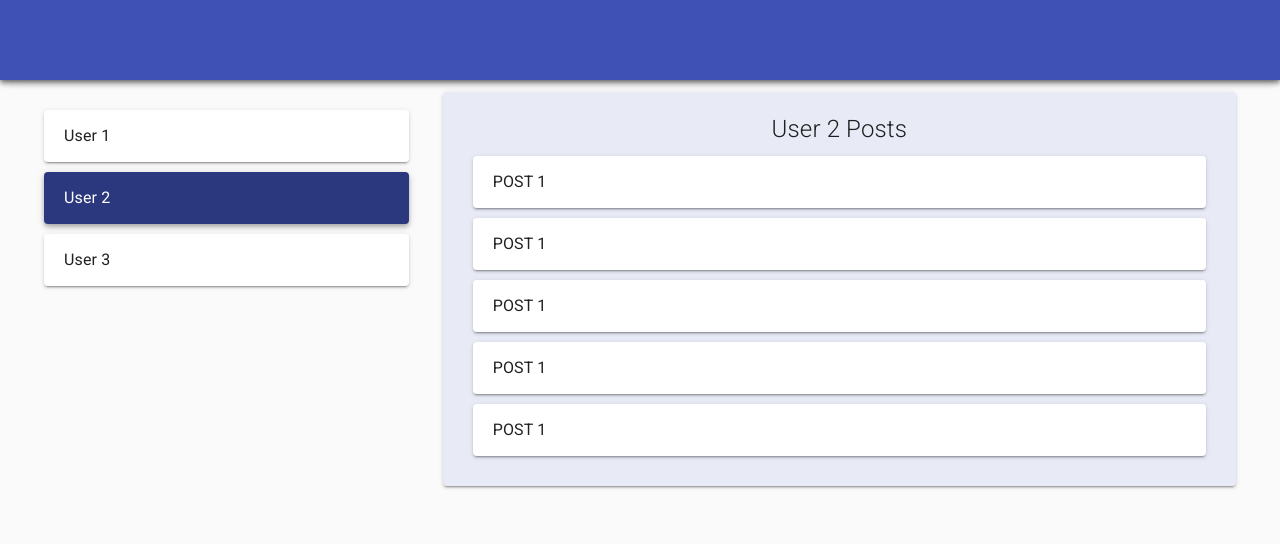
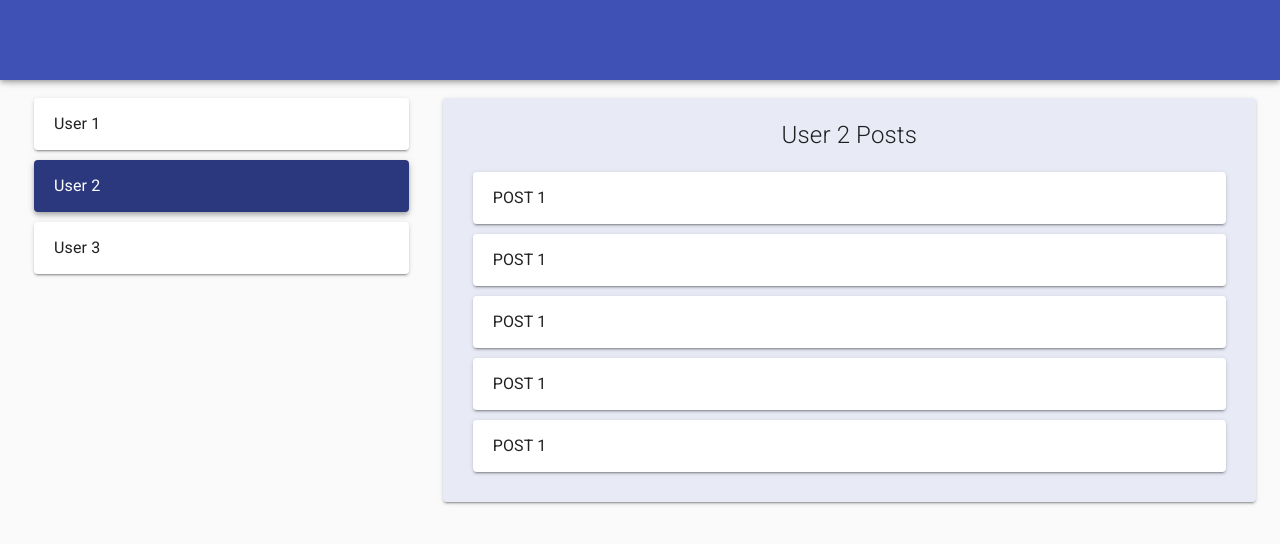
Before and after one commit to frustak/uto-assessment, a React (Create React App) app: page / in a window 1280 px wide. Shown: the top 544 px of the page. Built offline with nearby package versions, Linux system fonts and the light colour scheme.

Commit message:
minor changes

```diff
--- a/src/routes/home/UserPosts.tsx
+++ b/src/routes/home/UserPosts.tsx
@@ -3,13 +3,14 @@ import { Box, ListItemText, makeStyles, Paper } from "@material-ui/core";
 const useStyles = makeStyles({
     root: {
         padding: 20,
-        marginRight: 20,
+        marginTop: 18,
         backgroundColor: "#e8eaf6",
     },
     title: {
         textAlign: "center",
         fontSize: "x-large",
         fontWeight: 100,
+        marginBottom: 20,
     },
     item: {
         padding: "10px 20px",
--- a/src/routes/home/Users.tsx
+++ b/src/routes/home/Users.tsx
@@ -1,17 +1,9 @@
-import { List, makeStyles } from "@material-ui/core";
+import { List } from "@material-ui/core";
 import User from "./User";
 
-const useStyles = makeStyles({
-    root: {
-        marginLeft: 10,
-    },
-});
-
 function Users() {
-    const classes = useStyles();
-
     return (
-        <List className={classes.root}>
+        <List>
             <User name="User 1" />
             <User name="User 2" selected />
             <User name="User 3" />
--- a/src/routes/home/index.tsx
+++ b/src/routes/home/index.tsx
@@ -1,24 +1,10 @@
-import { AppBar, Grid, makeStyles } from "@material-ui/core";
+import { Grid } from "@material-ui/core";
 import UserPosts from "./UserPosts";
 import Users from "./Users";
 
-const useStyles = makeStyles({
-    appBar: {
-        height: 80,
-    },
-    content: {
-        marginTop: 80,
-    },
-});
-
 function Home() {
-    const classes = useStyles();
-
     return (
-        <>
-            <AppBar className={classes.appBar} />
-
-            <Grid className={classes.content} container spacing={3}>
+        <Grid container spacing={3}>
             <Grid item xs={4}>
                 <Users />
             </Grid>
@@ -26,7 +12,6 @@ function Home() {
                 <UserPosts name="User 2" />
             </Grid>
         </Grid>
-        </>
     );
 }
 
```
Lines whose indentation alone changed are shown as unchanged.
